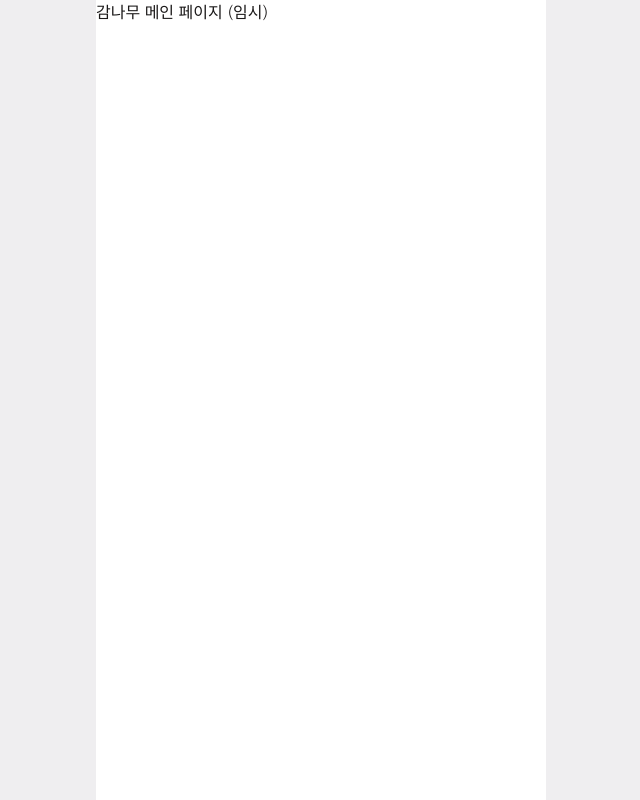
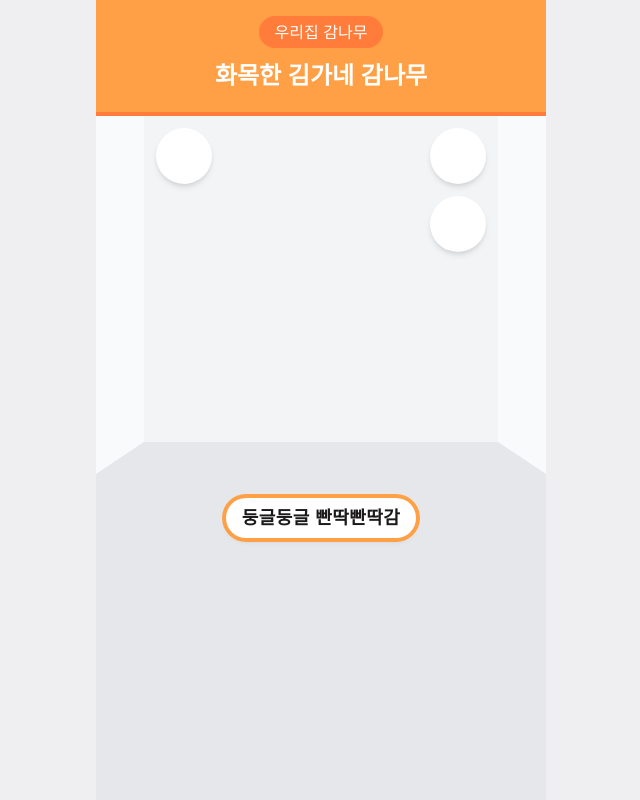
Before and after one commit to eungchaeungcha/juang_client, a Next.js app: page /main in a window 1280 px wide. Shown: the whole page, without its empty margins (319-959 px from the left). Built offline with nearby package versions, Linux system fonts and the light colour scheme.

Commit message:
[FEATURE] 사용자는 메인 페이지를 통해 각종 기능에 접속할 수 있다. - UI (#17)
* feat: 감나무 방 UI 임시 작성

* feat: 감나무 메인 화면 수정

* feat: 감나무 방 배경색 수정 및 주석 추가

* feat: 감나무 페이지 배경색상 변경

```diff
--- a/src/app/main/page.tsx
+++ b/src/app/main/page.tsx
@@ -1,3 +1,56 @@
+import { CustomCharacter } from "@/components";
+import CustomIcon from "@/components/CustomIcon";
+
+const mainPageValues = {
+  treeName: "화목한 김가네 감나무",
+  userName: "둥글둥글 빤딱빤딱감",
+};
+
 export default function Page() {
-  return <div>감나무 메인 페이지 (임시)</div>;
+  return (
+    <div className="h-full flex flex-col">
+      {/* 상단 - 감나무 이름 */}
+      <div className="bg-orange-primary p-4 border-b-4 border-orange-secondray flex-col-center">
+        <div className="bg-orange-secondray px-4 py-1 mb-2 text-white w-fit rounded-full">
+          우리집 감나무
+        </div>
+        <div className="text-white font-bold p-1 w-fit text-2xl">
+          <div>{mainPageValues.treeName}</div>
+        </div>
+      </div>
+      {/* 하단 - 감 캐릭터와 버튼들, 질문들 */}
+      <div className="flex flex-col w-full flex-grow relative">
+        {/* 뒷배경 벽 */}
+        <div className="flex-grow border-b-[2rem] bg-gray-100 border-b-gray-200 border-l-[3rem] border-r-[3rem] border-r-gray-50 border-l-gray-50" />
+        {/* 캐릭터 */}
+        <CustomCharacter
+          className="absolute left-0 right-0 bottom-0 m-auto h-[55%]"
+          charId="character1"
+        />
+        {/* 유틸 버튼 */}
+        <div className="absolute left-0 right-0 w-[calc(100%-6rem)] p-3 m-auto flex justify-between">
+          <CustomIcon
+            className="flex-col-center bg-white rounded-full shadow-md styled-click w-14 h-14 p-2"
+            icon="Calendar"
+          />
+          <div className="flex flex-col gap-3">
+            <CustomIcon
+              className="flex-col-center bg-white rounded-full shadow-md styled-click w-14 h-14 p-2"
+              icon="Setting"
+            />
+            <CustomIcon
+              className="flex-col-center bg-white rounded-full shadow-md styled-click w-14 h-14 p-2"
+              icon="Profile"
+            />
+          </div>
+        </div>
+        {/* 감 별명 */}
+        <div className="absolute flex-col-center bg-white shadow-md ring-4 ring-orange-primary w-fit left-0 right-0 m-auto h-10 bottom-[-4rem] text-lg px-4 rounded-full font-bold tracking-wide">
+          {mainPageValues.userName}
+        </div>
+      </div>
+      {/* 아래 바닥 */}
+      <div className="flex flex-grow bg-gray-200 w-full" />
+    </div>
+  );
 }
--- /dev/null
+++ b/src/components/CustomIcon.tsx
@@ -0,0 +1,16 @@
+import { ComponentPropsWithRef } from "react";
+import { ICON_SPRITE, ICON_URL } from "@/constants/sprite";
+
+interface CustomIconProps extends ComponentPropsWithRef<"div"> {
+  icon: keyof typeof ICON_SPRITE;
+}
+
+export default function CustomIcon({ icon, ...props }: CustomIconProps) {
+  return (
+    <div {...props}>
+      <svg className="w-full h-full">
+        <use xlinkHref={`${ICON_URL}/#${ICON_SPRITE[icon]}`}></use>
+      </svg>
+    </div>
+  );
+}
--- /dev/null
+++ b/src/constants/sprite.ts
@@ -0,0 +1,6 @@
+export const ICON_URL = "/assets/icon_sprite.svg";
+export const ICON_SPRITE = {
+  Calendar: "icon_calendar",
+  Setting: "icon_setting",
+  Profile: "icon_profile",
+} as const;
```
Also changed, not shown: public/assets/icon_sprite.svg (added).
